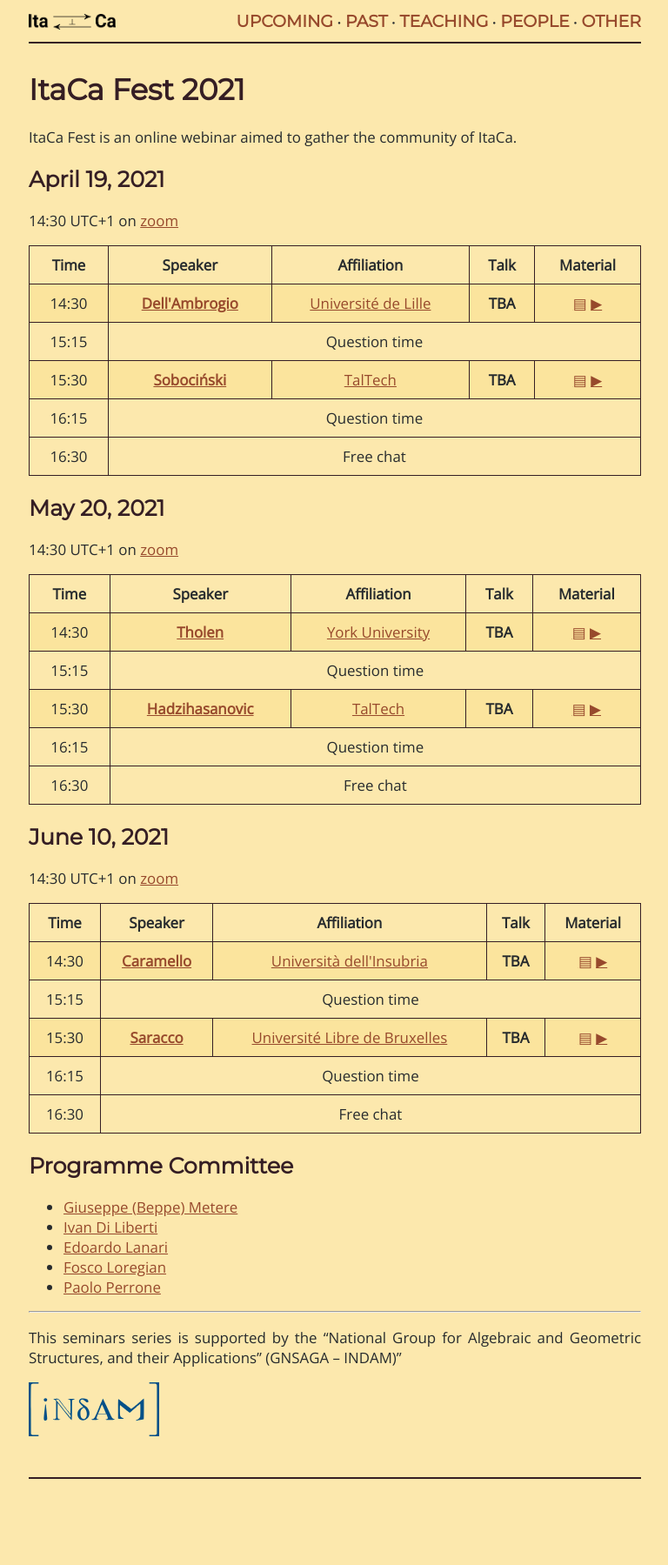
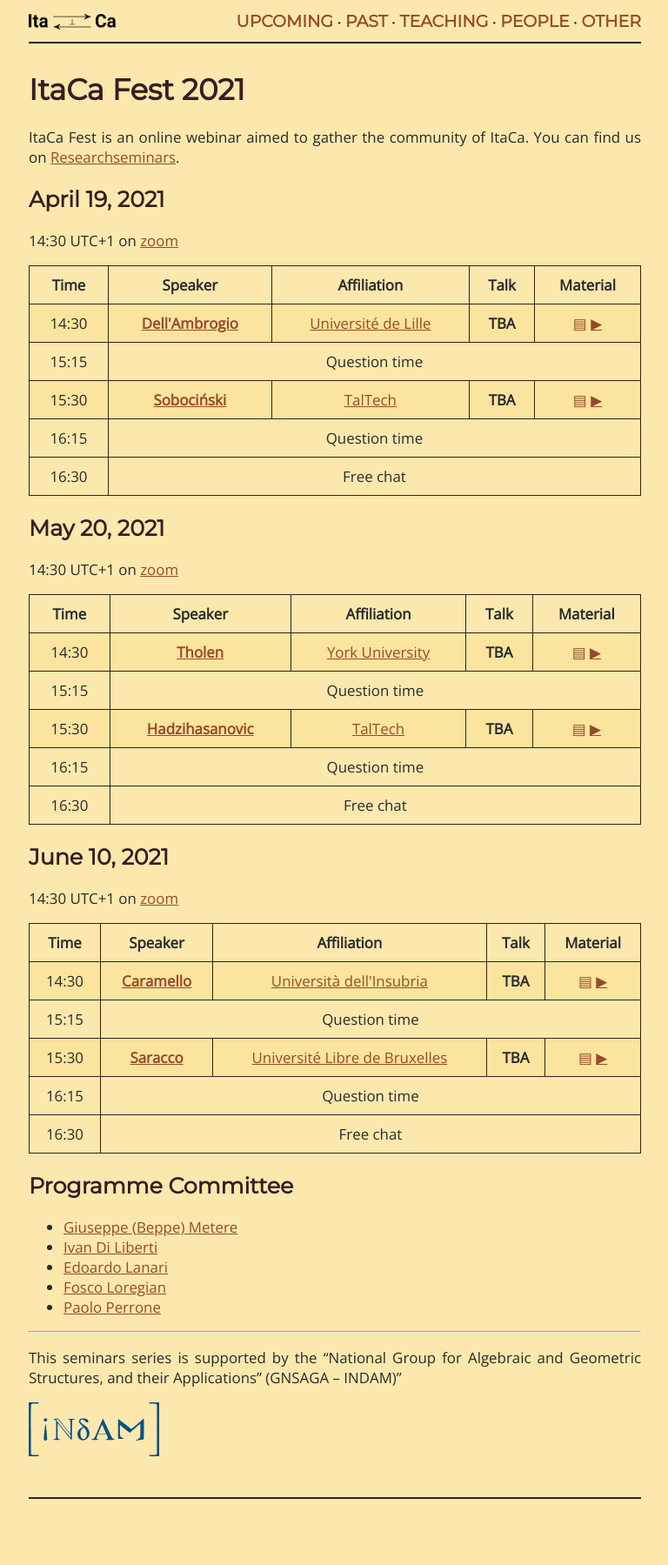
Before and after one commit to Progetto-ItaCa/Progetto-ItaCa.github.io, a Jekyll site: the page built from pages/fest21.md, in a window 1280 px wide. Shown: the whole page at 87% size, without its empty margins (255-1023 px from the left). Built offline with Jekyll 4.4.1, drawn with Linux system fonts in a browser that asks for light colours; our own code applies the rules of GitHub Pages for plain Markdown files; before the commit the page ends 1776 px from its top, so only the background shows below that.

Commit message:
added researchseminars link in fest21

```diff
--- a/pages/fest21.md
+++ b/pages/fest21.md
@@ -4,7 +4,7 @@ title: Itaca Fest 2021
 
 # ItaCa Fest 2021
 
-ItaCa Fest is an online webinar aimed to gather the community of ItaCa.
+ItaCa Fest is an online webinar aimed to gather the community of ItaCa. You can find us on [Researchseminars](https://researchseminars.org/seminar/itaca){:target="_blank"}.
 
 
 ## April 19, 2021
```
